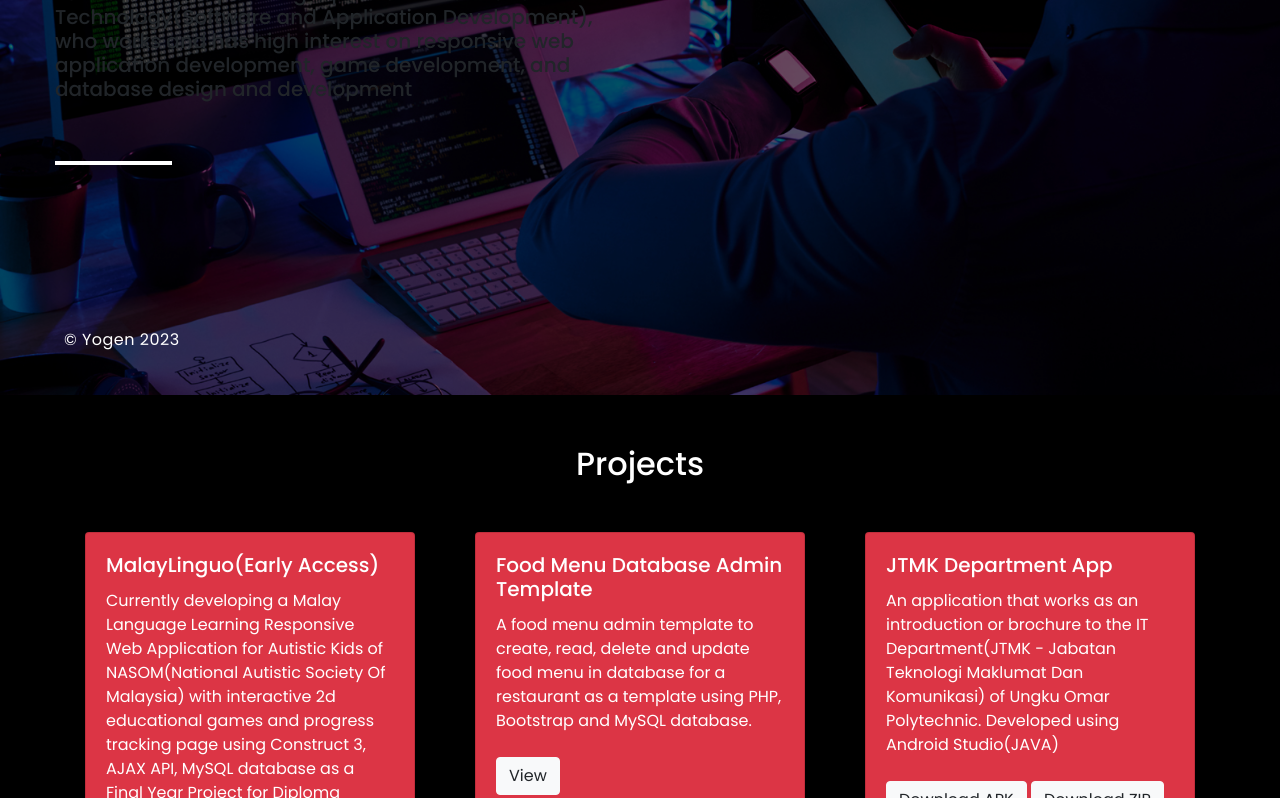
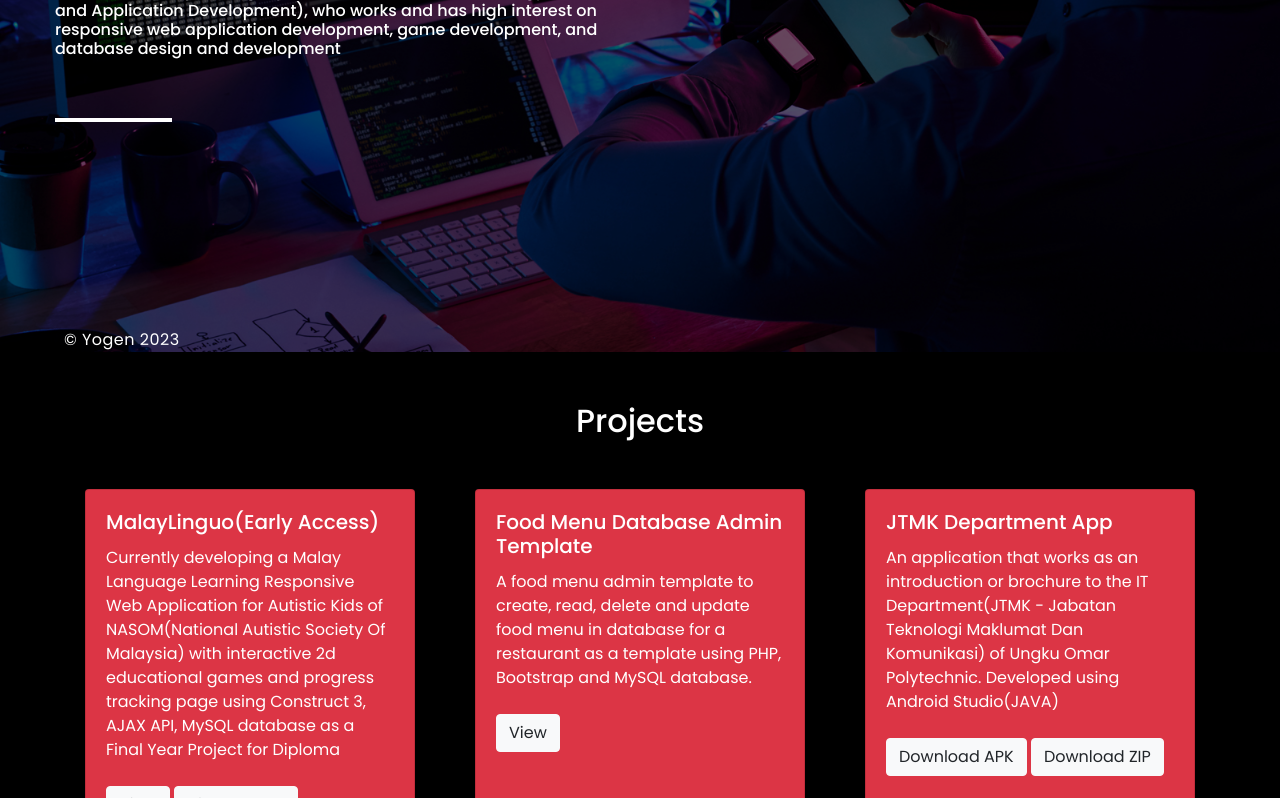
Before and after one commit to Yogenn14/yogenportfolio.github.io, a plain HTML site: page index.html in a window 1280 px wide. Shown: the part 411-1209 px from the top of the page. Drawn offline with Linux system fonts and the light colour scheme; a web font is replaced by a local one.

Commit message:
Update index.html

```diff
--- a/index.html
+++ b/index.html
@@ -58,7 +58,7 @@
                             </div>
                             <div class="name-box">
                                 <h1 style="font-size: 50px;">Hello my name is <span><h2>Yogenthirran.</h2></span></h1>
-                                <h5>I am a students pursuing Diploma in Information Technology(Software and Application Development), who works and has high interest on responsive web application development, game development, and database design and development</h5>
+                                <h6 style="color:white">I am a students pursuing Diploma in Information Technology(Software and Application Development), who works and has high interest on responsive web application development, game development, and database design and development</h6>
                             </div>
                             <div class="line"></div>
                         </div>
```
